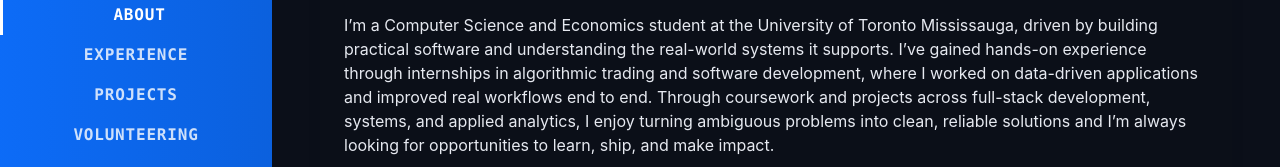
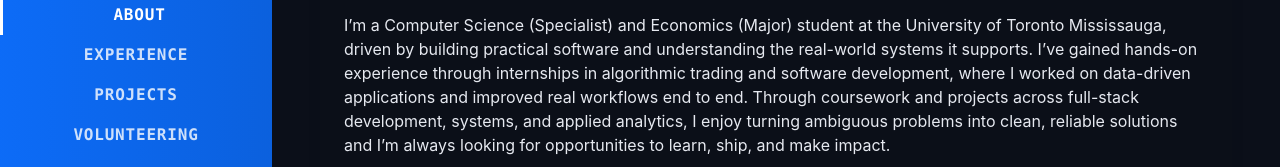
Before and after one commit to KshitijKaria/kshitijkaria.github.io, a website: page index.html in a window 1280 px wide. Shown: the part 357-524 px from the top of the page. Drawn offline with nearby package versions, Linux system fonts and the light colour scheme; no server answers; a web font is replaced by a local one.

Commit message:
Update academic details in the about section

```diff
--- a/index.html
+++ b/index.html
@@ -304,7 +304,7 @@
                       <span class="contact-item"><i class="fa-solid fa-location-dot" aria-hidden="true"></i><span>Toronto</span></span>
                       <span class="contact-item"><i class="fa-solid fa-envelope" aria-hidden="true"></i><a href="mailto:kshitij.karia@mail.utoronto.ca">kshitij.karia@mail.utoronto.ca</a></span>
                     </div>
-                    <p>I’m a Computer Science and Economics student at the University of Toronto Mississauga, driven by building practical software and understanding the real-world systems it supports. I’ve gained hands-on experience through internships in algorithmic trading and software development, where I worked on data-driven applications and improved real workflows end to end. Through coursework and projects across full-stack development, systems, and applied analytics, I enjoy turning ambiguous problems into clean, reliable solutions and I’m always looking for opportunities to learn, ship, and make impact.</p>
+                    <p>I’m a Computer Science (Specialist) and Economics (Major) student at the University of Toronto Mississauga, driven by building practical software and understanding the real-world systems it supports. I’ve gained hands-on experience through internships in algorithmic trading and software development, where I worked on data-driven applications and improved real workflows end to end. Through coursework and projects across full-stack development, systems, and applied analytics, I enjoy turning ambiguous problems into clean, reliable solutions and I’m always looking for opportunities to learn, ship, and make impact.</p>
                     <div class="social-icons">
                         <a class="social-icon" href="https://in.linkedin.com/in/kshitij-karia-983b00118" target="_blank"><i class="fab fa-linkedin-in"></i></a>
                         <a class="social-icon" href="https://github.com/KshitijKaria" target="_blank"><i class="fab fa-github"></i></a>
```
